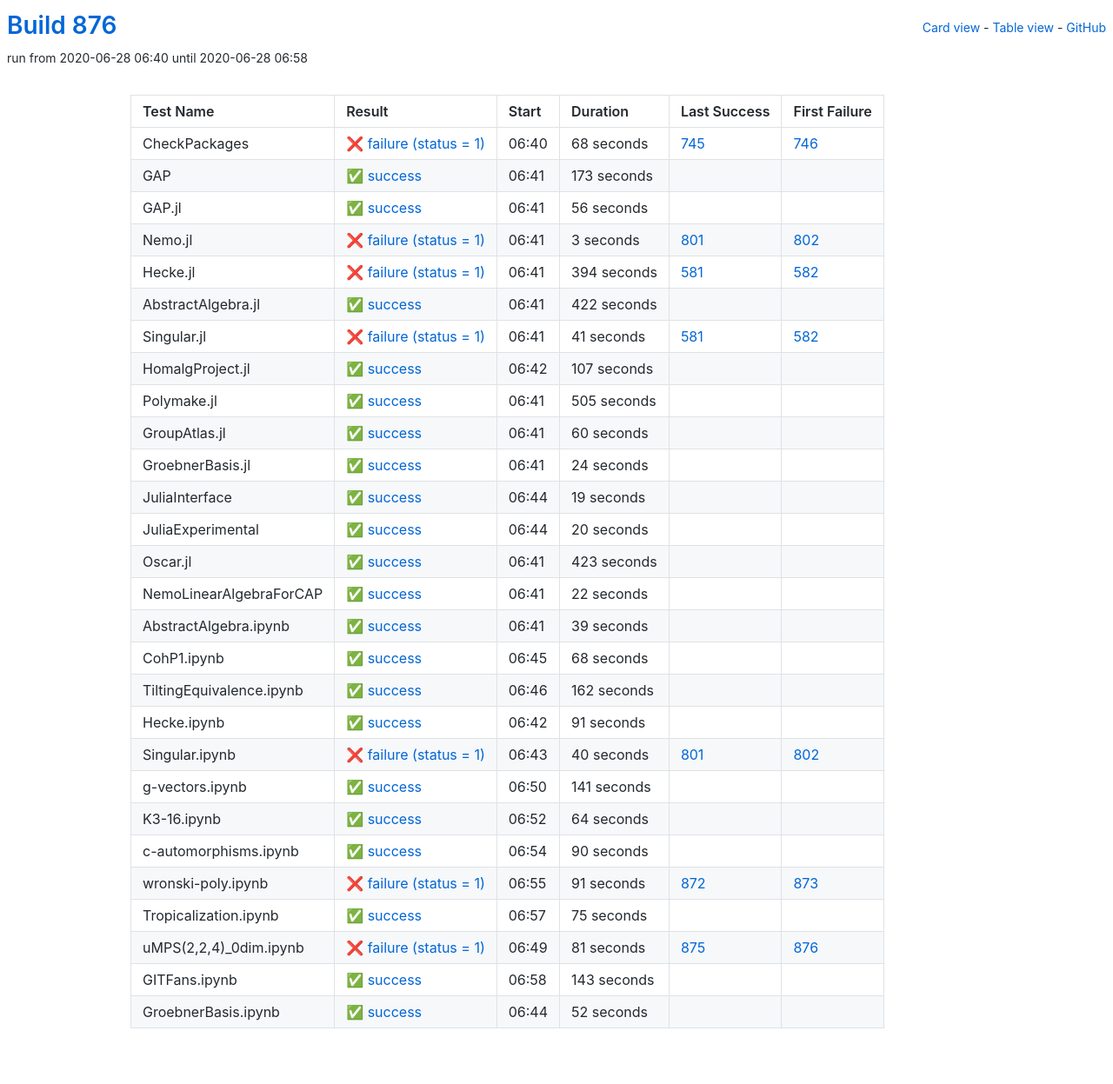
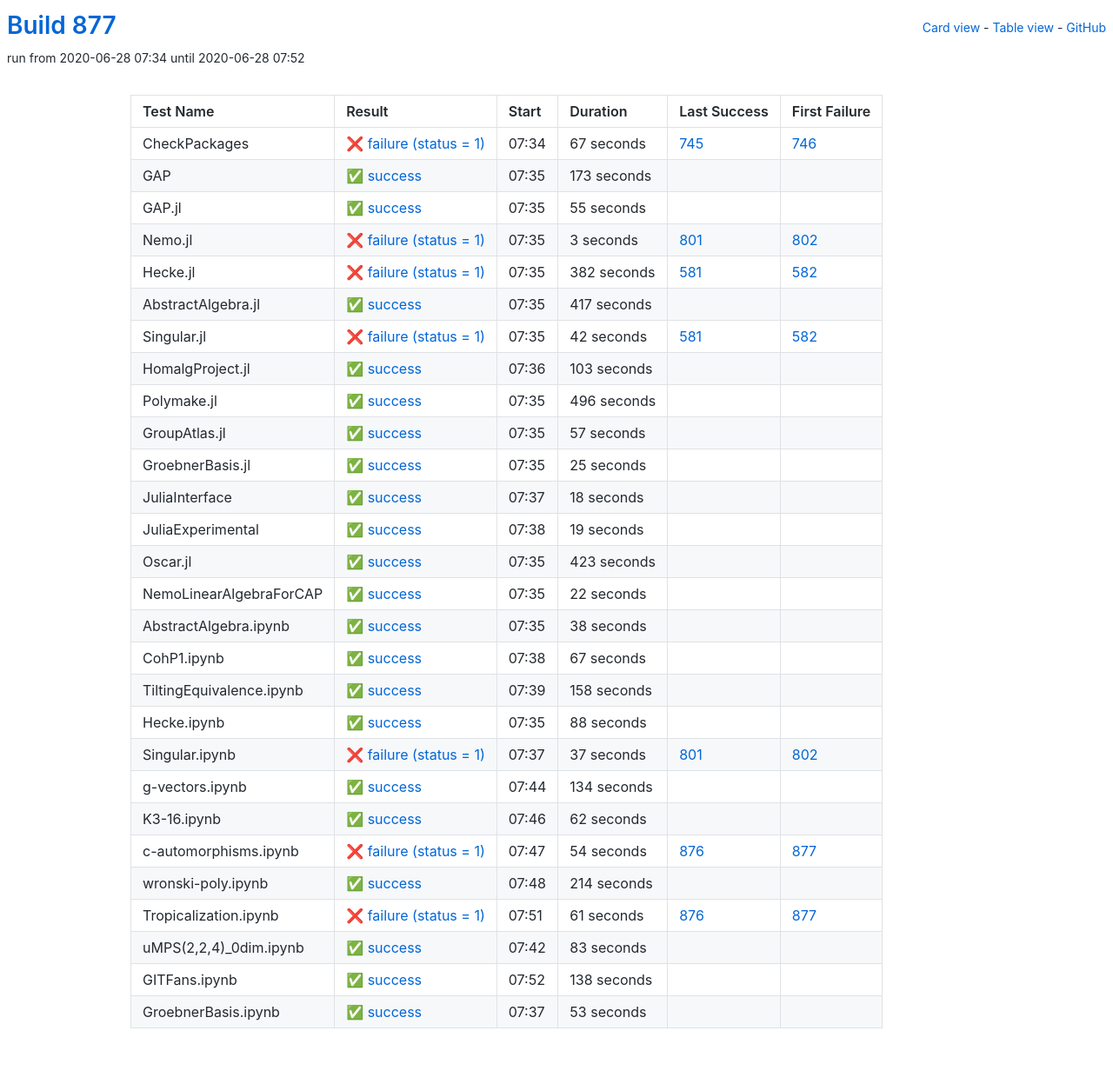
Before and after one commit to oscar-system/oscar-ci-status-1.4, a Jekyll site: the page built from table.html, in a window 1280 px wide. Shown: the whole page at 87% size. Built offline with Jekyll 4.4.1, drawn with Linux system fonts in a browser that asks for light colours.

Commit message:
Build #877

```diff
--- a/_data/ci.yml
+++ b/_data/ci.yml
@@ -1,6 +1,6 @@
 ---
-build: 876
-build_url: https://oscarci.mathematik.uni-kl.de/job/oscar-julia-1.4/876/
+build: 877
+build_url: https://oscarci.mathematik.uni-kl.de/job/oscar-julia-1.4/877/
 job: oscar-julia-1.4
 organization: oscar-system
 repo: oscar-ci-status-1.4
@@ -8,20 +8,20 @@ repourl: https://github.com/oscar-system/oscar-ci-status-1.4
 tests:
 - name: CheckPackages
   id: checkpackages
-  log: https://oscarci.mathematik.uni-kl.de/job/oscar-julia-1.4/876/artifact/logs/build-876/CheckPackages.log
-  start: 2020-06-28 06:40
+  log: https://oscarci.mathematik.uni-kl.de/job/oscar-julia-1.4/877/artifact/logs/build-877/CheckPackages.log
+  start: 2020-06-28 07:34
   success: false
   exitcode: 1
   status: failure
-  duration: 68
+  duration: 67
   last_success: 745
   last_success_url: https://oscarci.mathematik.uni-kl.de/job/oscar-julia-1.4/745/
   first_failure: 746
   first_failure_url: https://oscarci.mathematik.uni-kl.de/job/oscar-julia-1.4/746/
 - name: GAP
   id: gap
-  log: https://oscarci.mathematik.uni-kl.de/job/oscar-julia-1.4/876/artifact/logs/build-876/GAP.log
-  start: 2020-06-28 06:41
+  log: https://oscarci.mathematik.uni-kl.de/job/oscar-julia-1.4/877/artifact/logs/build-877/GAP.log
+  start: 2020-06-28 07:35
   success: true
   exitcode: 0
   status: success
@@ -32,20 +32,20 @@ tests:
   first_failure_url:
 - name: GAP.jl
   id: gap-jl
-  log: https://oscarci.mathematik.uni-kl.de/job/oscar-julia-1.4/876/artifact/logs/build-876/GAP.jl.log
-  start: 2020-06-28 06:41
+  log: https://oscarci.mathematik.uni-kl.de/job/oscar-julia-1.4/877/artifact/logs/build-877/GAP.jl.log
+  start: 2020-06-28 07:35
   success: true
   exitcode: 0
   status: success
-  duration: 56
+  duration: 55
   last_success: false
   last_success_url:
   first_failure: false
   first_failure_url:
 - name: Nemo.jl
   id: nemo-jl
-  log: https://oscarci.mathematik.uni-kl.de/job/oscar-julia-1.4/876/artifact/logs/build-876/Nemo.jl.log
-  start: 2020-06-28 06:41
+  log: https://oscarci.mathematik.uni-kl.de/job/oscar-julia-1.4/877/artifact/logs/build-877/Nemo.jl.log
+  start: 2020-06-28 07:35
   success: false
   exitcode: 1
   status: failure
@@ -56,92 +56,104 @@ tests:
   first_failure_url: https://oscarci.mathematik.uni-kl.de/job/oscar-julia-1.4/802/
 - name: Hecke.jl
   id: hecke-jl
-  log: https://oscarci.mathematik.uni-kl.de/job/oscar-julia-1.4/876/artifact/logs/build-876/Hecke.jl.log
-  start: 2020-06-28 06:41
+  log: https://oscarci.mathematik.uni-kl.de/job/oscar-julia-1.4/877/artifact/logs/build-877/Hecke.jl.log
+  start: 2020-06-28 07:35
   success: false
   exitcode: 1
   status: failure
-  duration: 394
+  duration: 382
   last_success: 581
   last_success_url: https://oscarci.mathematik.uni-kl.de/job/oscar-julia-1.4/581/
   first_failure: 582
   first_failure_url: https://oscarci.mathematik.uni-kl.de/job/oscar-julia-1.4/582/
 - name: AbstractAlgebra.jl
   id: abstractalgebra-jl
-  log: https://oscarci.mathematik.uni-kl.de/job/oscar-julia-1.4/876/artifact/logs/build-876/AbstractAlgebra.jl.log
-  start: 2020-06-28 06:41
+  log: https://oscarci.mathematik.uni-kl.de/job/oscar-julia-1.4/877/artifact/logs/build-877/AbstractAlgebra.jl.log
+  start: 2020-06-28 07:35
   success: true
   exitcode: 0
   status: success
-  duration: 422
+  duration: 417
   last_success: false
   last_success_url:
   first_failure: false
   first_failure_url:
 - name: Singular.jl
   id: singular-jl
-  log: https://oscarci.mathematik.uni-kl.de/job/oscar-julia-1.4/876/artifact/logs/build-876/Singular.jl.log
-  start: 2020-06-28 06:41
+  log: https://oscarci.mathematik.uni-kl.de/job/oscar-julia-1.4/877/artifact/logs/build-877/Singular.jl.log
+  start: 2020-06-28 07:35
   success: false
   exitcode: 1
   status: failure
-  duration: 41
+  duration: 42
   last_success: 581
   last_success_url: https://oscarci.mathematik.uni-kl.de/job/oscar-julia-1.4/581/
   first_failure: 582
   first_failure_url: https://oscarci.mathematik.uni-kl.de/job/oscar-julia-1.4/582/
 - name: HomalgProject.jl
   id: homalgproject-jl
-  log: https://oscarci.mathematik.uni-kl.de/job/oscar-julia-1.4/876/artifact/logs/build-876/HomalgProject.jl.log
-  start: 2020-06-28 06:42
+  log: https://oscarci.mathematik.uni-kl.de/job/oscar-julia-1.4/877/artifact/logs/build-877/HomalgProject.jl.log
+  start: 2020-06-28 07:36
   success: true
   exitcode: 0
   status: success
-  duration: 107
+  duration: 103
   last_success: false
   last_success_url:
   first_failure: false
   first_failure_url:
 - name: Polymake.jl
   id: polymake-jl
-  log: https://oscarci.mathematik.uni-kl.de/job/oscar-julia-1.4/876/artifact/logs/build-876/Polymake.jl.log
-  start: 2020-06-28 06:41
+  log: https://oscarci.mathematik.uni-kl.de/job/oscar-julia-1.4/877/artifact/logs/build-877/Polymake.jl.log
+  start: 2020-06-28 07:35
   success: true
   exitcode: 0
   status: success
-  duration: 505
+  duration: 496
   last_success: false
   last_success_url:
   first_failure: false
   first_failure_url:
 - name: GroupAtlas.jl
   id: groupatlas-jl
-  log: https://oscarci.mathematik.uni-kl.de/job/oscar-julia-1.4/876/artifact/logs/build-876/GroupAtlas.jl.log
-  start: 2020-06-28 06:41
+  log: https://oscarci.mathematik.uni-kl.de/job/oscar-julia-1.4/877/artifact/logs/build-877/GroupAtlas.jl.log
+  start: 2020-06-28 07:35
   success: true
   exitcode: 0
   status: success
-  duration: 60
+  duration: 57
   last_success: false
   last_success_url:
   first_failure: false
   first_failure_url:
 - name: GroebnerBasis.jl
   id: groebnerbasis-jl
-  log: https://oscarci.mathematik.uni-kl.de/job/oscar-julia-1.4/876/artifact/logs/build-876/GroebnerBasis.jl.log
-  start: 2020-06-28 06:41
+  log: https://oscarci.mathematik.uni-kl.de/job/oscar-julia-1.4/877/artifact/logs/build-877/GroebnerBasis.jl.log
+  start: 2020-06-28 07:35
   success: true
   exitcode: 0
   status: success
-  duration: 24
+  duration: 25
   last_success: false
   last_success_url:
   first_failure: false
   first_failure_url:
 - name: JuliaInterface
   id: juliainterface
-  log: https://oscarci.mathematik.uni-kl.de/job/oscar-julia-1.4/876/artifact/logs/build-876/JuliaInterface.log
-  start: 2020-06-28 06:44
+  log: https://oscarci.mathematik.uni-kl.de/job/oscar-julia-1.4/877/artifact/logs/build-877/JuliaInterface.log
+  start: 2020-06-28 07:37
+  success: true
+  exitcode: 0
+  status: success
+  duration: 18
+  last_success: false
+  last_success_url:
+  first_failure: false
+  first_failure_url:
+- name: JuliaExperimental
+  id: juliaexperimental
+  log: https://oscarci.mathematik.uni-kl.de/job/oscar-julia-1.4/877/artifact/logs/build-877/JuliaExperimental.log
+  start: 2020-06-28 07:38
   success: true
   exitcode: 0
   status: success
@@ -150,22 +162,10 @@ tests:
   last_success_url:
   first_failure: false
   first_failure_url:
-- name: JuliaExperimental
-  id: juliaexperimental
-  log: https://oscarci.mathematik.uni-kl.de/job/oscar-julia-1.4/876/artifact/logs/build-876/JuliaExperimental.log
-  start: 2020-06-28 06:44
-  success: true
-  exitcode: 0
-  status: success
-  duration: 20
-  last_success: false
-  last_success_url:
-  first_failure: false
-  first_failure_url:
 - name: Oscar.jl
   id: oscar-jl
-  log: https://oscarci.mathematik.uni-kl.de/job/oscar-julia-1.4/876/artifact/logs/build-876/Oscar.jl.log
-  start: 2020-06-28 06:41
+  log: https://oscarci.mathematik.uni-kl.de/job/oscar-julia-1.4/877/artifact/logs/build-877/Oscar.jl.log
+  start: 2020-06-28 07:35
   success: true
   exitcode: 0
   status: success
@@ -176,8 +176,8 @@ tests:
   first_failure_url:
 - name: NemoLinearAlgebraForCAP
   id: nemolinearalgebraforcap
-  log: https://oscarci.mathematik.uni-kl.de/job/oscar-julia-1.4/876/artifact/logs/build-876/NemoLinearAlgebraForCAP.log
-  start: 2020-06-28 06:41
+  log: https://oscarci.mathematik.uni-kl.de/job/oscar-julia-1.4/877/artifact/logs/build-877/NemoLinearAlgebraForCAP.log
+  start: 2020-06-28 07:35
   success: true
   exitcode: 0
   status: success
@@ -188,156 +188,156 @@ tests:
   first_failure_url:
 - name: AbstractAlgebra.ipynb
   id: abstractalgebra-ipynb
-  log: https://oscarci.mathematik.uni-kl.de/job/oscar-julia-1.4/876/artifact/logs/build-876/AbstractAlgebra.ipynb.log
-  start: 2020-06-28 06:41
+  log: https://oscarci.mathematik.uni-kl.de/job/oscar-julia-1.4/877/artifact/logs/build-877/AbstractAlgebra.ipynb.log
+  start: 2020-06-28 07:35
   success: true
   exitcode: 0
   status: success
-  duration: 39
+  duration: 38
   last_success: false
   last_success_url:
   first_failure: false
   first_failure_url:
 - name: CohP1.ipynb
   id: cohp1-ipynb
-  log: https://oscarci.mathematik.uni-kl.de/job/oscar-julia-1.4/876/artifact/logs/build-876/CohP1.ipynb.log
-  start: 2020-06-28 06:45
+  log: https://oscarci.mathematik.uni-kl.de/job/oscar-julia-1.4/877/artifact/logs/build-877/CohP1.ipynb.log
+  start: 2020-06-28 07:38
   success: true
   exitcode: 0
   status: success
-  duration: 68
+  duration: 67
   last_success: false
   last_success_url:
   first_failure: false
   first_failure_url:
 - name: TiltingEquivalence.ipynb
   id: tiltingequivalence-ipynb
-  log: https://oscarci.mathematik.uni-kl.de/job/oscar-julia-1.4/876/artifact/logs/build-876/TiltingEquivalence.ipynb.log
-  start: 2020-06-28 06:46
+  log: https://oscarci.mathematik.uni-kl.de/job/oscar-julia-1.4/877/artifact/logs/build-877/TiltingEquivalence.ipynb.log
+  start: 2020-06-28 07:39
   success: true
   exitcode: 0
   status: success
-  duration: 162
+  duration: 158
   last_success: false
   last_success_url:
   first_failure: false
   first_failure_url:
 - name: Hecke.ipynb
   id: hecke-ipynb
-  log: https://oscarci.mathematik.uni-kl.de/job/oscar-julia-1.4/876/artifact/logs/build-876/Hecke.ipynb.log
-  start: 2020-06-28 06:42
+  log: https://oscarci.mathematik.uni-kl.de/job/oscar-julia-1.4/877/artifact/logs/build-877/Hecke.ipynb.log
+  start: 2020-06-28 07:35
   success: true
   exitcode: 0
   status: success
-  duration: 91
+  duration: 88
   last_success: false
   last_success_url:
   first_failure: false
   first_failure_url:
 - name: Singular.ipynb
   id: singular-ipynb
-  log: https://oscarci.mathematik.uni-kl.de/job/oscar-julia-1.4/876/artifact/logs/build-876/Singular.ipynb.log
-  start: 2020-06-28 06:43
+  log: https://oscarci.mathematik.uni-kl.de/job/oscar-julia-1.4/877/artifact/logs/build-877/Singular.ipynb.log
+  start: 2020-06-28 07:37
   success: false
   exitcode: 1
   status: failure
-  duration: 40
+  duration: 37
   last_success: 801
   last_success_url: https://oscarci.mathematik.uni-kl.de/job/oscar-julia-1.4/801/
   first_failure: 802
   first_failure_url: https://oscarci.mathematik.uni-kl.de/job/oscar-julia-1.4/802/
 - name: g-vectors.ipynb
   id: g-vectors-ipynb
-  log: https://oscarci.mathematik.uni-kl.de/job/oscar-julia-1.4/876/artifact/logs/build-876/g-vectors.ipynb.log
-  start: 2020-06-28 06:50
+  log: https://oscarci.mathematik.uni-kl.de/job/oscar-julia-1.4/877/artifact/logs/build-877/g-vectors.ipynb.log
+  start: 2020-06-28 07:44
   success: true
   exitcode: 0
   status: success
-  duration: 141
+  duration: 134
   last_success: false
   last_success_url:
   first_failure: false
   first_failure_url:
 - name: K3-16.ipynb
   id: k3-16-ipynb
-  log: https://oscarci.mathematik.uni-kl.de/job/oscar-julia-1.4/876/artifact/logs/build-876/K3-16.ipynb.log
-  start: 2020-06-28 06:52
+  log: https://oscarci.mathematik.uni-kl.de/job/oscar-julia-1.4/877/artifact/logs/build-877/K3-16.ipynb.log
+  start: 2020-06-28 07:46
   success: true
   exitcode: 0
   status: success
-  duration: 64
+  duration: 62
   last_success: false
   last_success_url:
   first_failure: false
   first_failure_url:
 - name: c-automorphisms.ipynb
   id: c-automorphisms-ipynb
-  log: https://oscarci.mathematik.uni-kl.de/job/oscar-julia-1.4/876/artifact/logs/build-876/c-automorphisms.ipynb.log
-  start: 2020-06-28 06:54
+  log: https://oscarci.mathematik.uni-kl.de/job/oscar-julia-1.4/877/artifact/logs/build-877/c-automorphisms.ipynb.log
+  start: 2020-06-28 07:47
+  success: false
+  exitcode: 1
+  status: failure
+  duration: 54
+  last_success: 876
+  last_success_url: https://oscarci.mathematik.uni-kl.de/job/oscar-julia-1.4/876/
+  first_failure: 877
+  first_failure_url: https://oscarci.mathematik.uni-kl.de/job/oscar-julia-1.4/877/
+- name: wronski-poly.ipynb
+  id: wronski-poly-ipynb
+  log: https://oscarci.mathematik.uni-kl.de/job/oscar-julia-1.4/877/artifact/logs/build-877/wronski-poly.ipynb.log
+  start: 2020-06-28 07:48
   success: true
   exitcode: 0
   status: success
-  duration: 90
+  duration: 214
   last_success: false
   last_success_url:
   first_failure: false
   first_failure_url:
-- name: wronski-poly.ipynb
-  id: wronski-poly-ipynb
-  log: https://oscarci.mathematik.uni-kl.de/job/oscar-julia-1.4/876/artifact/logs/build-876/wronski-poly.ipynb.log
-  start: 2020-06-28 06:55
+- name: Tropicalization.ipynb
+  id: tropicalization-ipynb
+  log: https://oscarci.mathematik.uni-kl.de/job/oscar-julia-1.4/877/artifact/logs/build-877/Tropicalization.ipynb.log
+  start: 2020-06-28 07:51
   success: false
   exitcode: 1
   status: failure
-  duration: 91
-  last_success: 872
-  last_success_url: https://oscarci.mathematik.uni-kl.de/job/oscar-julia-1.4/872/
-  first_failure: 873
-  first_failure_url: https://oscarci.mathematik.uni-kl.de/job/oscar-julia-1.4/873/
-- name: Tropicalization.ipynb
-  id: tropicalization-ipynb
-  log: https://oscarci.mathematik.uni-kl.de/job/oscar-julia-1.4/876/artifact/logs/build-876/Tropicalization.ipynb.log
-  start: 2020-06-28 06:57
+  duration: 61
+  last_success: 876
+  last_success_url: https://oscarci.mathematik.uni-kl.de/job/oscar-julia-1.4/876/
+  first_failure: 877
+  first_failure_url: https://oscarci.mathematik.uni-kl.de/job/oscar-julia-1.4/877/
+- name: uMPS(2,2,4)_0dim.ipynb
+  id: umps-2-2-4-0dim-ipynb
+  log: https://oscarci.mathematik.uni-kl.de/job/oscar-julia-1.4/877/artifact/logs/build-877/uMPS-2-2-4-_0dim.ipynb.log
+  start: 2020-06-28 07:42
   success: true
   exitcode: 0
   status: success
-  duration: 75
+  duration: 83
   last_success: false
   last_success_url:
   first_failure: false
   first_failure_url:
-- name: uMPS(2,2,4)_0dim.ipynb
-  id: umps-2-2-4-0dim-ipynb
-  log: https://oscarci.mathematik.uni-kl.de/job/oscar-julia-1.4/876/artifact/logs/build-876/uMPS-2-2-4-_0dim.ipynb.log
-  start: 2020-06-28 06:49
-  success: false
-  exitcode: 1
-  status: failure
-  duration: 81
-  last_success: 875
-  last_success_url: https://oscarci.mathematik.uni-kl.de/job/oscar-julia-1.4/875/
-  first_failure: 876
-  first_failure_url: https://oscarci.mathematik.uni-kl.de/job/oscar-julia-1.4/876/
 - name: GITFans.ipynb
   id: gitfans-ipynb
-  log: https://oscarci.mathematik.uni-kl.de/job/oscar-julia-1.4/876/artifact/logs/build-876/GITFans.ipynb.log
-  start: 2020-06-28 06:58
+  log: https://oscarci.mathematik.uni-kl.de/job/oscar-julia-1.4/877/artifact/logs/build-877/GITFans.ipynb.log
+  start: 2020-06-28 07:52
   success: true
   exitcode: 0
   status: success
-  duration: 143
+  duration: 138
   last_success: false
   last_success_url:
   first_failure: false
   first_failure_url:
 - name: GroebnerBasis.ipynb
   id: groebnerbasis-ipynb
-  log: https://oscarci.mathematik.uni-kl.de/job/oscar-julia-1.4/876/artifact/logs/build-876/GroebnerBasis.ipynb.log
-  start: 2020-06-28 06:44
+  log: https://oscarci.mathematik.uni-kl.de/job/oscar-julia-1.4/877/artifact/logs/build-877/GroebnerBasis.ipynb.log
+  start: 2020-06-28 07:37
   success: true
   exitcode: 0
   status: success
-  duration: 52
+  duration: 53
   last_success: false
   last_success_url:
   first_failure: false
```
Also changed, not shown: README.md.
